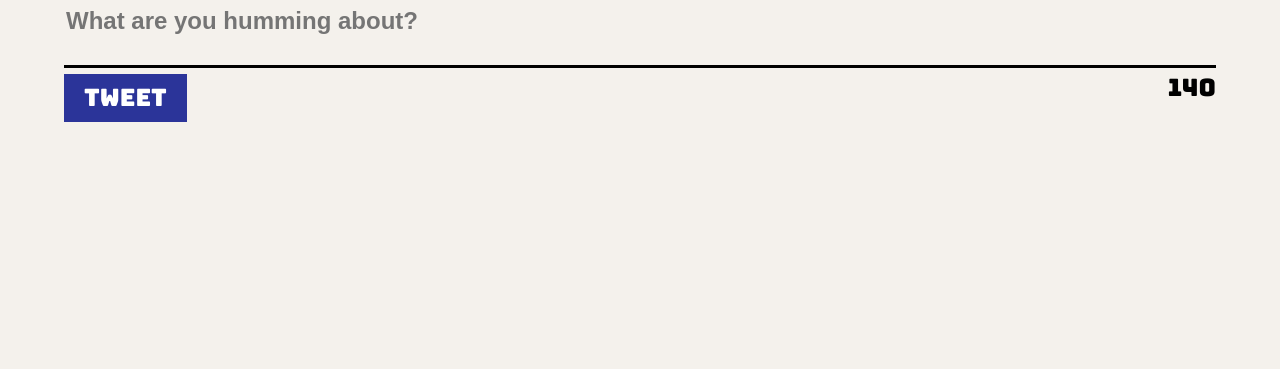
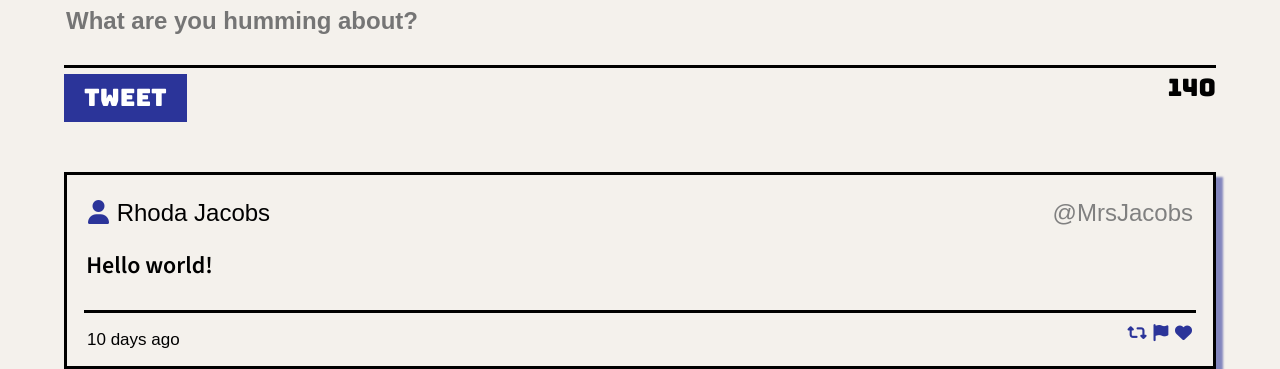
Before and after one commit to svaronc/tweeter, a website: page public/index.html in a window 1280 px wide. Shown: the part 607-976 px from the top of the page. Before the commit the page ends 800 px from the top, so only its background shows below. Drawn offline with nearby package versions, Linux system fonts and the light colour scheme.

Commit message:
create tweets section and styles for the section

```diff
--- a/public/index.html
+++ b/public/index.html
@@ -25,6 +25,7 @@
     <link rel="stylesheet" href="./styles/nav.css" />
     <link rel="stylesheet" href="./styles/header.css" />
     <link rel="stylesheet" href="./styles/new-tweet.css" />
+    <link rel="stylesheet" href="./styles/tweets.css" />
     <!-- App CSS -->
     <link rel="stylesheet" href="/styles/layout.css" type="text/css" />
 
@@ -42,7 +43,7 @@
       <p><b>Write</b>a new tweet</p>
       <i class="fa-solid fa-angles-down" style="color: #ee5858"></i>
     </nav>
-    <header>
+    <header class="main-header">
       <div>
         <img src="/images/profile-hex.png" />
       </div>
@@ -61,12 +62,27 @@
             id="tweet-text"
             placeholder="What are you humming about?"
           ></textarea>
-          <div class="new-tweet-footer">
+          <footer class="new-tweet-footer">
             <button type="submit" class="new-tweet-button">Tweet</button>
             <output name="counter" class="counter" for="tweet-text">140</output>
-          </div>
+          </footer>
         </form>
       </section>
+      <article>
+        <header class="tweet-header">
+          <p><i class="fa-solid fa-user"></i> Rhoda Jacobs</p>
+          <p>@MrsJacobs</p>
+        </header>
+        <textarea name="text" class="tweet-main-text">Hello world!</textarea>
+        <footer class="tweet-footer">
+          <p>10 days ago</p>
+          <div class="tweet-footer-icons">
+            <i class="fa-solid fa-retweet"></i>
+            <i class="fa-solid fa-flag"></i>
+            <i class="fa-solid fa-heart"></i>
+          </div>
+        </footer>
+      </article>
     </main>
     <script src="./scripts/composer-char-counter.js"></script>
   </body>
--- a/public/styles/header.css
+++ b/public/styles/header.css
@@ -1,4 +1,4 @@
-header {
+.main-header {
   display: flex;
   flex-direction: column;
   justify-content: center;
--- /dev/null
+++ b/public/styles/tweets.css
@@ -0,0 +1,48 @@
+.tweet-main-text {
+  width: 97%;
+  border: 0;
+  border-bottom: 3px solid;
+  background-color: #f4f1ec;
+  display: flex;
+  resize: none;
+  margin: auto;
+}
+
+.tweet-header {
+  display: flex;
+  justify-content: space-between;
+  font-family: "Source+Sans", sans-serif;
+  margin: 0 20px 0 20px;
+}
+.tweet-header p:nth-child(2) {
+  color: gray;
+}
+article {
+  border: 3px solid;
+  margin-top: 50px;
+  box-shadow: 6px 6px 2px 1px rgba(43, 52, 153, 0.56);
+}
+
+.tweet-main-text:placeholder-shown {
+  font-family: "Source+Sans", sans-serif;
+  font-weight: 600;
+}
+.tweet-footer {
+  display: flex;
+  justify-content: space-between;
+  font-family: "Source+Sans", sans-serif;
+  margin: 0 20px 0 20px;
+  font-size: 17px;
+}
+.tweet-footer-icons {
+  margin-top: 10px;
+}
+
+i {
+  margin: 1px;
+  color: #2b3499;
+}
+
+i:hover {
+  color: rgb(136, 136, 0);
+}
--- a/server/data-files/initial-tweets.json
+++ b/server/data-files/initial-tweets.json
@@ -8,7 +8,7 @@
     "content": {
       "text": "If I have seen further it is by standing on the shoulders of giants"
     },
-    "created_at": 1699402095707
+    "created_at": 1699410135261
   },
   {
     "user": {
@@ -19,6 +19,6 @@
     "content": {
       "text": "Je pense , donc je suis"
     },
-    "created_at": 1699488495707
+    "created_at": 1699496535261
   }
 ]
```
